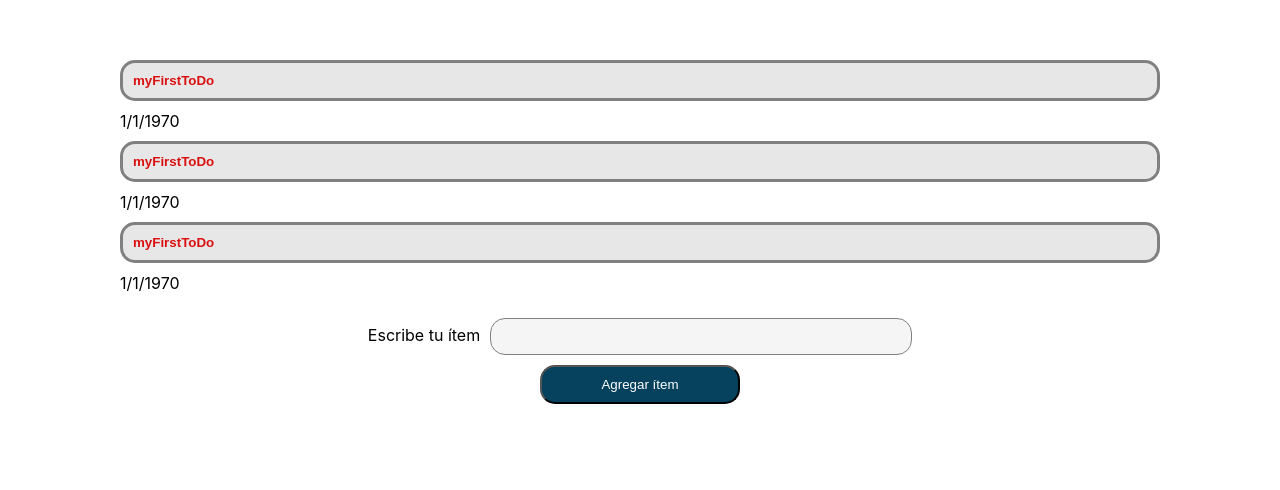
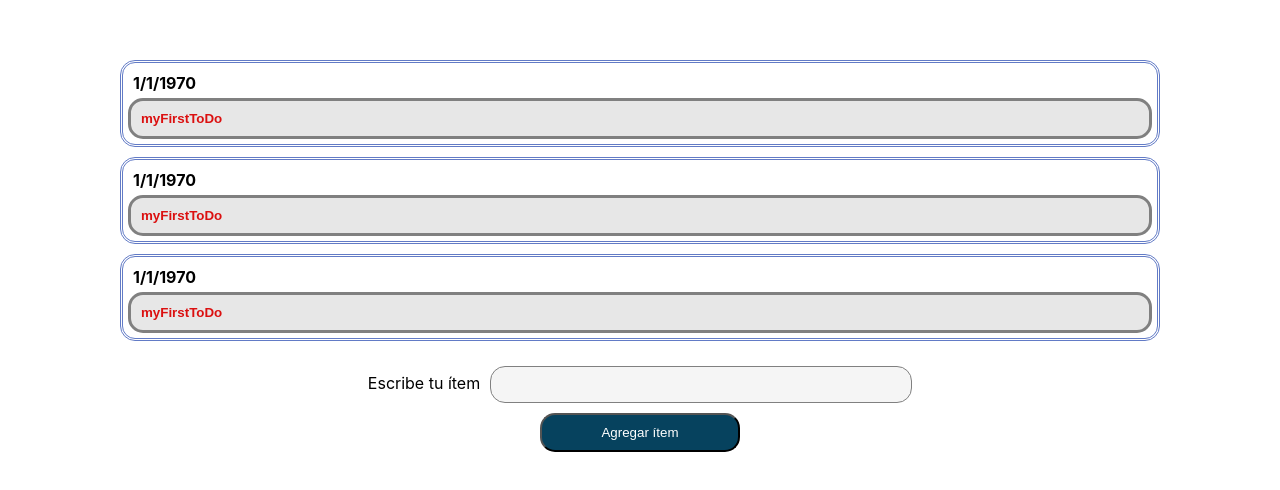
Before and after one commit to team-perejil/todo-list-react-js, a React (Create React App) app: page / in a window 1280 px wide. Shown: the top 490 px of the page. Built offline with nearby package versions, Linux system fonts and the light colour scheme.

Commit message:
fecha y toDo dentro del mismo div | verificar que el input tenga entre 1 y 10 caracteres | display mensaje de error

```diff
--- a/src/Components/TodoForm.js
+++ b/src/Components/TodoForm.js
@@ -11,8 +11,19 @@ const TodoForm = ({ onAddItem }) => {
 
   const handleSubmit = (e) => {
     e.preventDefault();
-    onAddItem({ title: item, createdAt: Date.now() });
-    e.target.reset();
+    if (item.length === 0) {
+      alert(
+        "El valor del input está vacío. Por favor ingresa un valor válido."
+      );
+      return;
+    }
+    if (item.length > 10) {
+      alert("El valor del imput no puede superar los 10 caracteres");
+      return;
+    } else {
+      onAddItem({ title: item, createdAt: Date.now() });
+      e.target.reset();
+    }
   };
 
   return (
@@ -24,7 +35,6 @@ const TodoForm = ({ onAddItem }) => {
           className="item-input"
           value={item}
           onChange={handleChange}
-          maxLength={85}
         ></input>
       </div>
       <button type="submit">Agregar ítem</button>
--- a/src/pages/ToDoPage.css
+++ b/src/pages/ToDoPage.css
@@ -3,6 +3,16 @@
   flex-direction: column;
   gap: 10px;
   margin-bottom: 25px;
+}
+
+.itemData {
+  display: flex;
+  flex-direction: column-reverse;
+  border-radius: 15px;
+  -ms-flex-align: center;
+  border: 3px solid rgb(98, 123, 198);
+  border-style: double;
+  padding: 5px;
 }
 
 .toDo {
@@ -12,5 +22,9 @@
   border-radius: 15px;
   border: 3px solid grey;
   background-color: rgba(128, 128, 128, 0.192);
+}
 
+.data {
+  font-weight: bold;
+  padding: 5px;
 }
--- a/src/pages/ToDoPage.js
+++ b/src/pages/ToDoPage.js
@@ -33,14 +33,16 @@ const ToDoPage = () => {
         {mockTodo.map((toDo, i) => {
           return (
             <>
+              <div className="itemData">
                 <input
                   className="toDo"
                   type="text"
                   defaultValue={toDo.title}
                   onChange={(e) => handleChange(e, i)}
                 ></input>
-              <div>
+                <section className="data">
                   {new Date(toDo.createdAt || 0).toLocaleDateString("en-US")}
+                </section>
               </div>
             </>
           );
@@ -60,9 +62,9 @@ export default ToDoPage;
 - a medida que voy escribiendo se vaya actualizando el mockToDos  */
 
 /* Deberes2:
-- añadir la fecha dentro del div (hacer un div con cada toDo (input))
-- en el input, verificar que no sea 0 y que no sea mas de 10
-- display del mensaje de error (con la condición de la linea 64)
+- añadir la fecha dentro del div (hacer un div con cada toDo (input)) --> OK
+- en el input, verificar que no sea 0 y que no sea mas de 10 --> OK
+- display del mensaje de error (con la condición de la linea 64) --> OK
 BONUS COMPLICADO:
 - implementar que el input sea dinamico con el texto (se expanda y se contraiga). Explorar el textArea (los diferentes atributos) y con useRef y useEffect
 */
```
Lines whose indentation alone changed are shown as unchanged.
